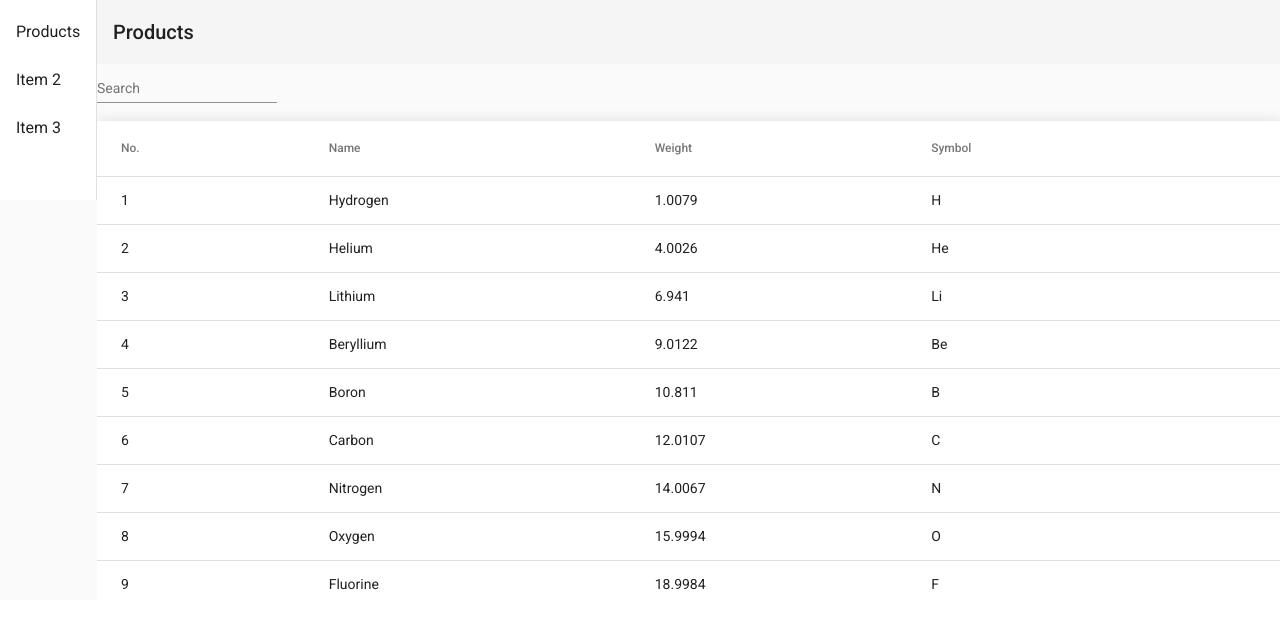
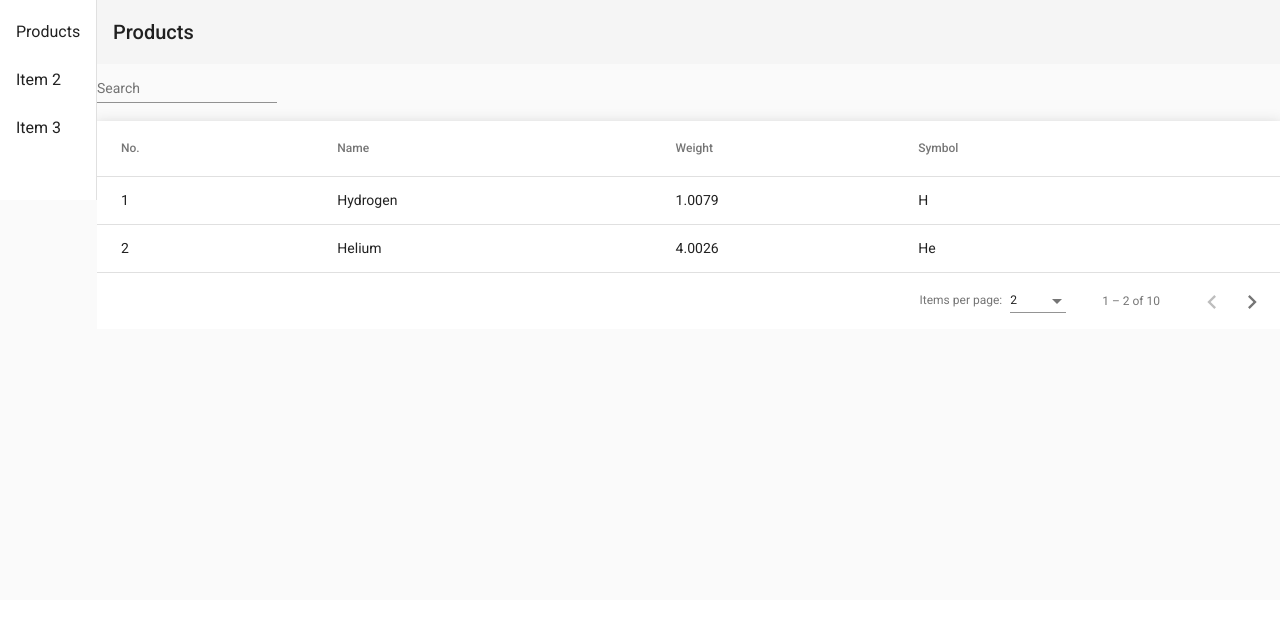
Before and after one commit to serega170584/shop-backend, an Angular app: page / in a window 1280 px wide. Shown: the top 628 px of the page. Built offline with nearby package versions, Linux system fonts and the light colour scheme.

Commit message:
Paginator refactoring

```diff
--- a/src/app/products/products.component.html
+++ b/src/app/products/products.component.html
@@ -8,7 +8,7 @@
             [formControl]="formControl">
     </mat-form-field>
 </form>
-<table mat-table [dataSource]="getFilteredDataSource()" class="mat-elevation-z8">
+<table mat-table [dataSource]="dataSource" class="mat-elevation-z8">
 
     <!--- Note that these columns can be defined in any order.
           The actual rendered columns are set as a property on the row definition" -->
@@ -40,5 +40,5 @@
     <tr mat-header-row *matHeaderRowDef="displayedColumns"></tr>
     <tr mat-row *matRowDef="let row; columns: displayedColumns;"></tr>
 </table>
-<mat-paginator [length]="length" [pageSize]="pageSize" [pageSizeOptions]="pageSizeOptions" (page)="onPage($event)">
+<mat-paginator #paginator [pageSizeOptions]="pageSizeOptions">
 </mat-paginator>
--- a/src/app/products/products.component.ts
+++ b/src/app/products/products.component.ts
@@ -1,7 +1,9 @@
 import { Component, OnInit } from '@angular/core';
 import { ActivatedRoute } from '@angular/router';
-import { PageEvent } from '@angular/material/paginator';
-import { FormControl, NgForm } from '@angular/forms';
+import { MatPaginator } from '@angular/material/paginator';
+import { FormControl } from '@angular/forms';
+import { ViewChild } from '@angular/core';
+import { MatTableDataSource } from '@angular/material/table';
 
 export interface PeriodicElement {
   name: string;
@@ -16,11 +18,11 @@ const ELEMENT_DATA: PeriodicElement[] = [
   { position: 3, name: 'Lithium', weight: 6.941, symbol: 'Li' },
   { position: 4, name: 'Beryllium', weight: 9.0122, symbol: 'Be' },
   { position: 5, name: 'Boron', weight: 10.811, symbol: 'B' },
-  { position: 6, name: 'Carbon', weight: 12.0107, symbol: 'C' },
-  { position: 7, name: 'Nitrogen', weight: 14.0067, symbol: 'N' },
-  { position: 8, name: 'Oxygen', weight: 15.9994, symbol: 'O' },
-  { position: 9, name: 'Fluorine', weight: 18.9984, symbol: 'F' },
-  { position: 10, name: 'Neon', weight: 20.1797, symbol: 'Ne' },
+  { position: 6, name: 'Barbon', weight: 12.0107, symbol: 'C' },
+  { position: 7, name: 'Bitrogen', weight: 14.0067, symbol: 'N' },
+  { position: 8, name: 'Bxygen', weight: 15.9994, symbol: 'O' },
+  { position: 9, name: 'Bluorine', weight: 18.9984, symbol: 'F' },
+  { position: 10, name: 'Beon', weight: 20.1797, symbol: 'Ne' },
 ];
 
 @Component({
@@ -29,35 +31,36 @@ const ELEMENT_DATA: PeriodicElement[] = [
   styleUrls: ['./products.component.css']
 })
 export class ProductsComponent implements OnInit {
+  dataSource = new MatTableDataSource<PeriodicElement>(ELEMENT_DATA);
+  @ViewChild(MatPaginator) paginator!: MatPaginator;
+
+  ngAfterViewInit() {
+    this.dataSource.paginator = this.paginator;
+  }
+
   displayedColumns: string[] = ['position', 'name', 'weight', 'symbol'];
-  dataSource: PeriodicElement[] = ELEMENT_DATA;
-  length = 0;
-  pageSize = 0;
+  filteredDataSource: PeriodicElement[] = ELEMENT_DATA;
   pageProducts: Object[] = [];
   pageSizeOptions: number[] = [];
-  pageIndex: number = 0;
   formControl!: FormControl;
 
   constructor(private route: ActivatedRoute) { }
 
   ngOnInit(): void {
-    this.formControl=new FormControl();
+    this.formControl = new FormControl();
     this.formControl.setValue('');
-    this.length = this.dataSource.length;
-    let length = this.length;
-    this.pageSizeOptions = this.calculatePageSizeOptions(length);
-    if (length > 2 && this.pageSizeOptions.length == 2) {
-      this.pageSizeOptions = this.calculatePageSizeOptions(length + 1);
-    } else {
-      this.pageSizeOptions.pop();
-      this.pageSizeOptions = this.pageSizeOptions.slice(1);
-    }
-    this.pageSize = this.pageSizeOptions[0];
-    this.pageProducts = this.getFilteredDataSource().slice(this.pageIndex, this.pageSize);
+    this.formControl.valueChanges.subscribe(v => this.onChange());
+    this.pageSizeOptions = this.getPageSizeOptions();
   }
 
-  calculatePageSizeOptions(length: number): number[] {
+  onChange(): void {
+    this.pageSizeOptions = this.getPageSizeOptions();
+    this.paginator.firstPage();
+  }
+
+  getCalculatedPageSizeOptions(length: number): number[] {
     let pageSize: number = 0;
+    this.pageSizeOptions = [];
     for (let i = 0; i < length; ++i) {
       pageSize = i + 1;
       if ((length % pageSize) == 0) {
@@ -67,22 +70,24 @@ export class ProductsComponent implements OnInit {
     return this.pageSizeOptions;
   }
 
-  onPage($event: PageEvent): void {
-    let fromIndex: number = $event.pageIndex * $event.pageSize;
-    let toIndex: number = ($event.pageIndex + 1) * $event.pageSize;
-    this.pageProducts = this.getFilteredDataSource().slice(fromIndex, toIndex);
+  getPageSizeOptions(): number[] {
+    let length = this.dataSource.data.length;
+    this.pageSizeOptions = this.getCalculatedPageSizeOptions(length);
+    if (length > 2 && this.pageSizeOptions.length == 2) {
+      this.pageSizeOptions = [];
+      this.pageSizeOptions = this.getCalculatedPageSizeOptions(length + 1);
+    }
+    this.pageSizeOptions.pop();
+    this.pageSizeOptions = this.pageSizeOptions.slice(1);
+    return this.pageSizeOptions;
   }
 
   onSubmit($event: Event): void {
     $event.preventDefault();
-    this.formControl.setValue('888888');
-  }
-
-  getFilteredDataSource(): PeriodicElement[] {
-    return this.dataSource.filter(item => this.isProductSearched(item));
-  }
-
-  isProductSearched(item: PeriodicElement): boolean {
-    return item.name.startsWith(this.formControl.value);
+    this.dataSource.filter = 'Вo';
+    this.dataSource.filterPredicate = (data: PeriodicElement, filter: string) => {
+      // console.log(data);
+      return true;
+    };
   }
 }
```
